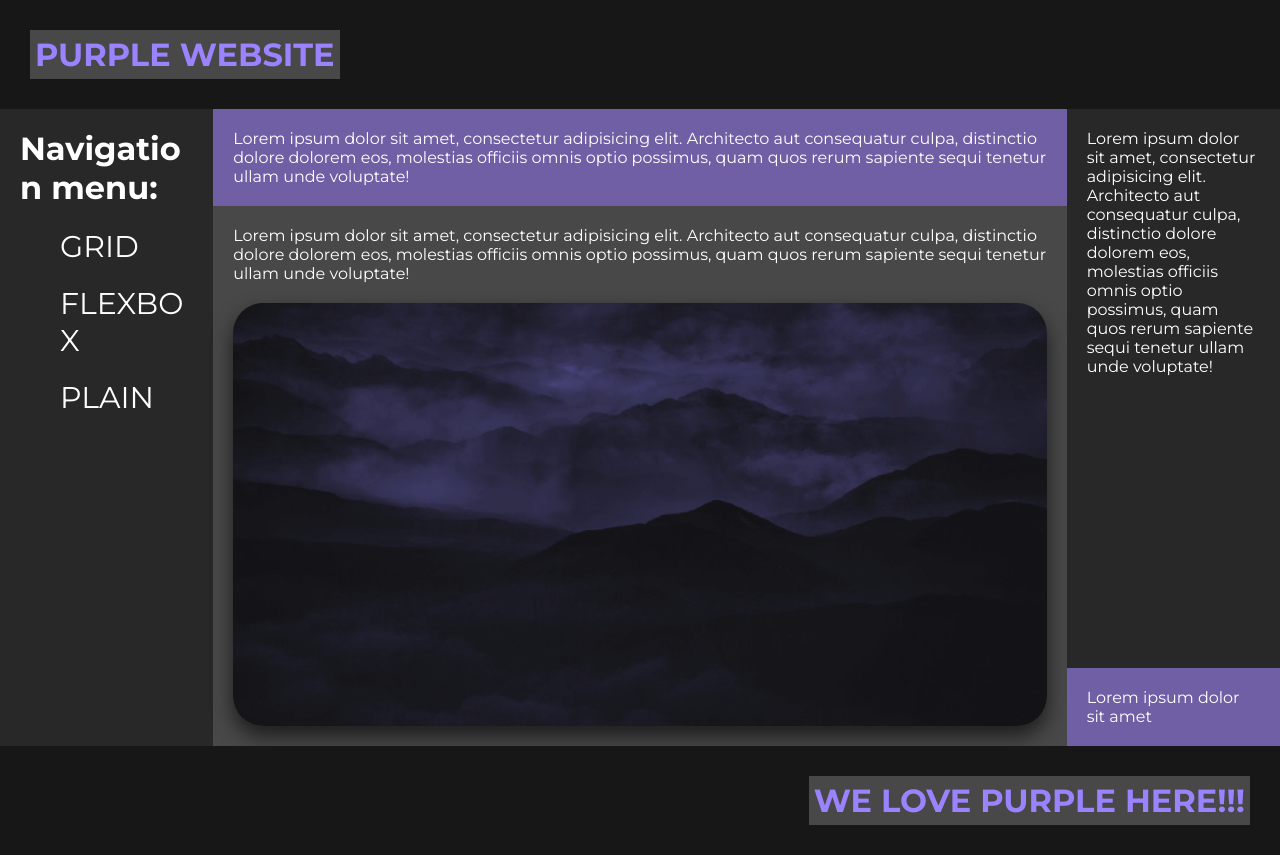
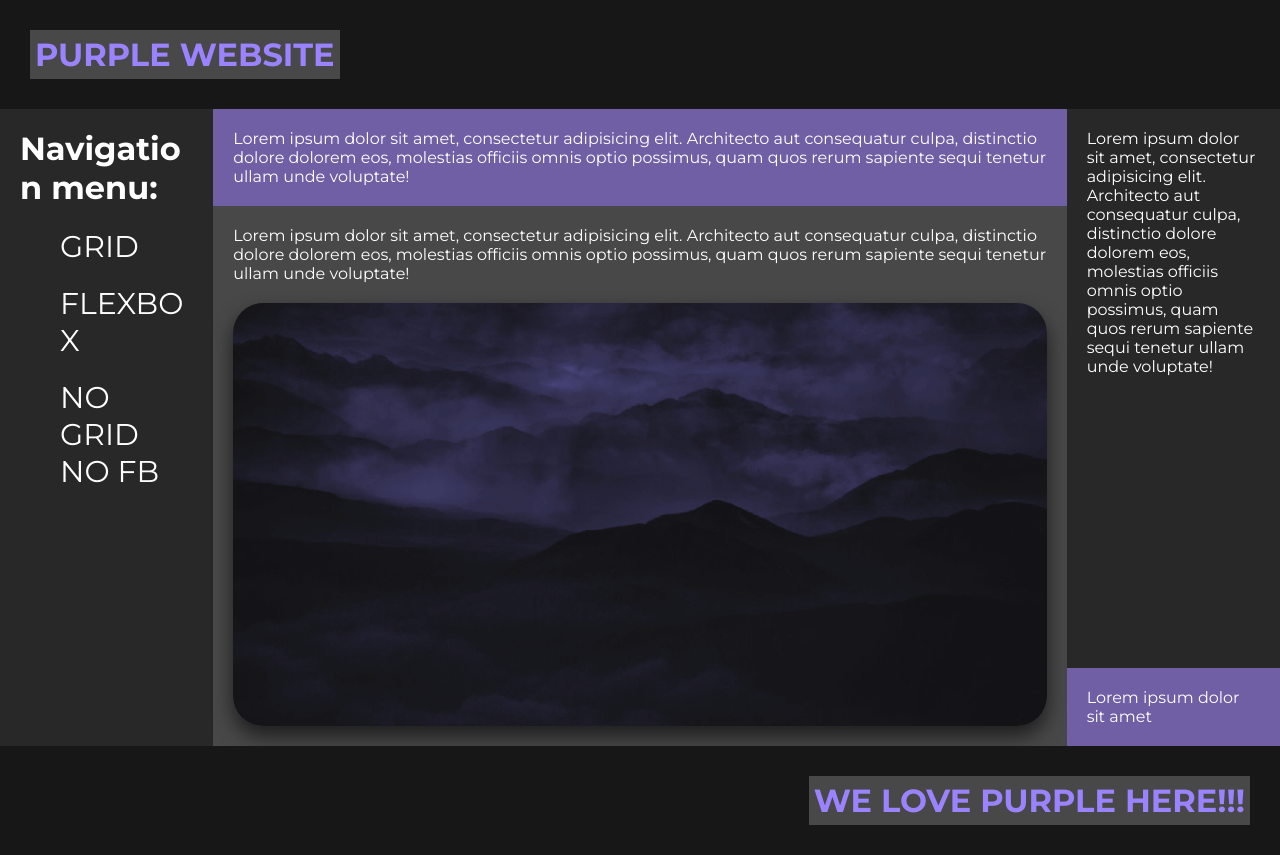
Before and after one commit to layn1asol/web2lab, a plain HTML site: page flexbox.html in a window 1280 px wide. Drawn offline with Linux system fonts and the light colour scheme.

Commit message:
Add files via upload

```diff
--- a/flexbox.html
+++ b/flexbox.html
@@ -24,7 +24,7 @@
                 <ul>
                     <li><a class="nav__link" href="index.html">GRID</a></li>
                     <li><a class="nav__link" href="flexbox.html">FLEXBOX</a></li>
-                    <li><a class="nav__link" href="plain.html">PLAIN</a></li>
+                    <li><a class="nav__link" href="plain.html">NO GRID NO FB</a></li>
                 </ul>
             </nav>
         </div>
```
Also changed, not shown: index.html (+1 -1 lines), plain.html (+1 -1 lines).
